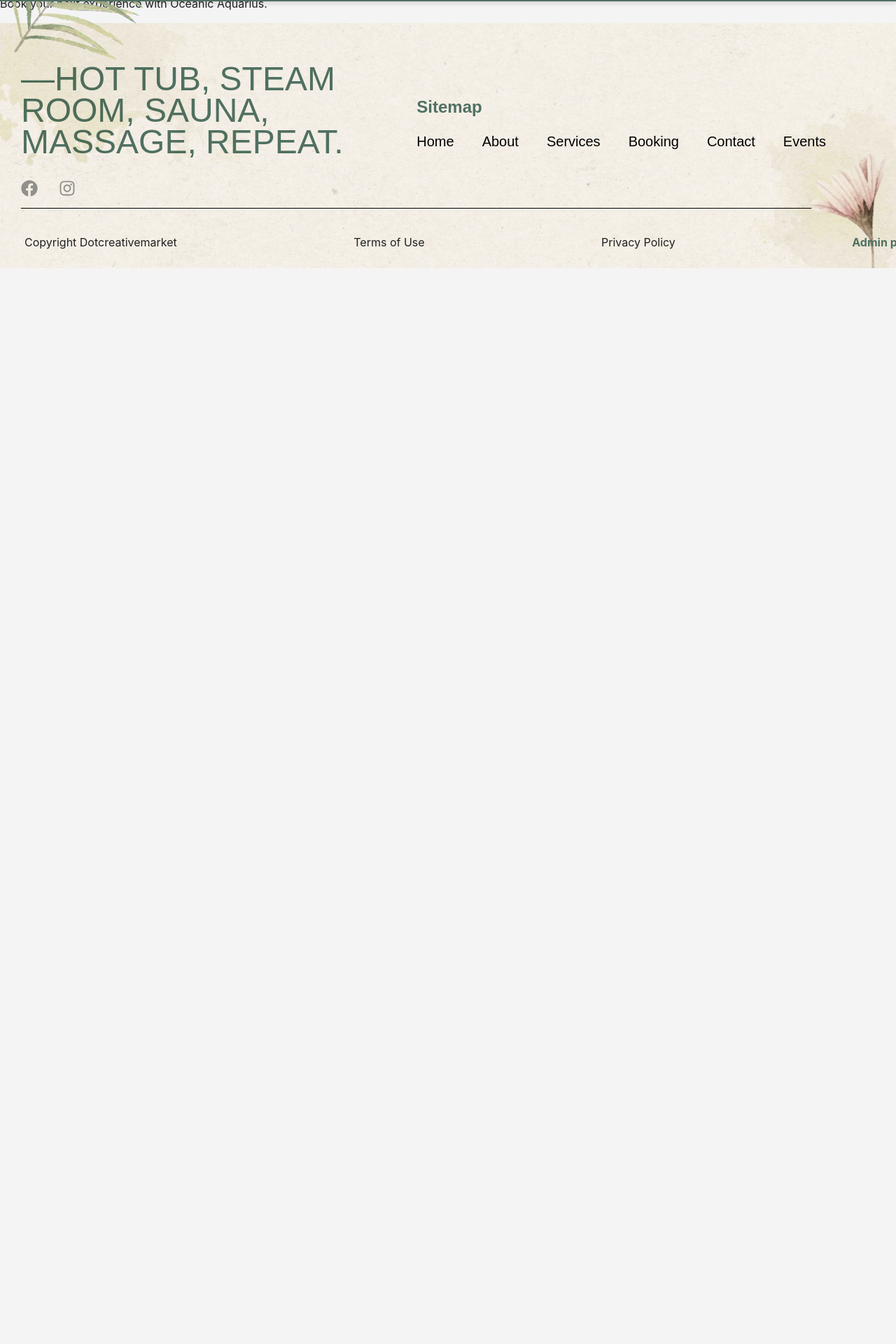
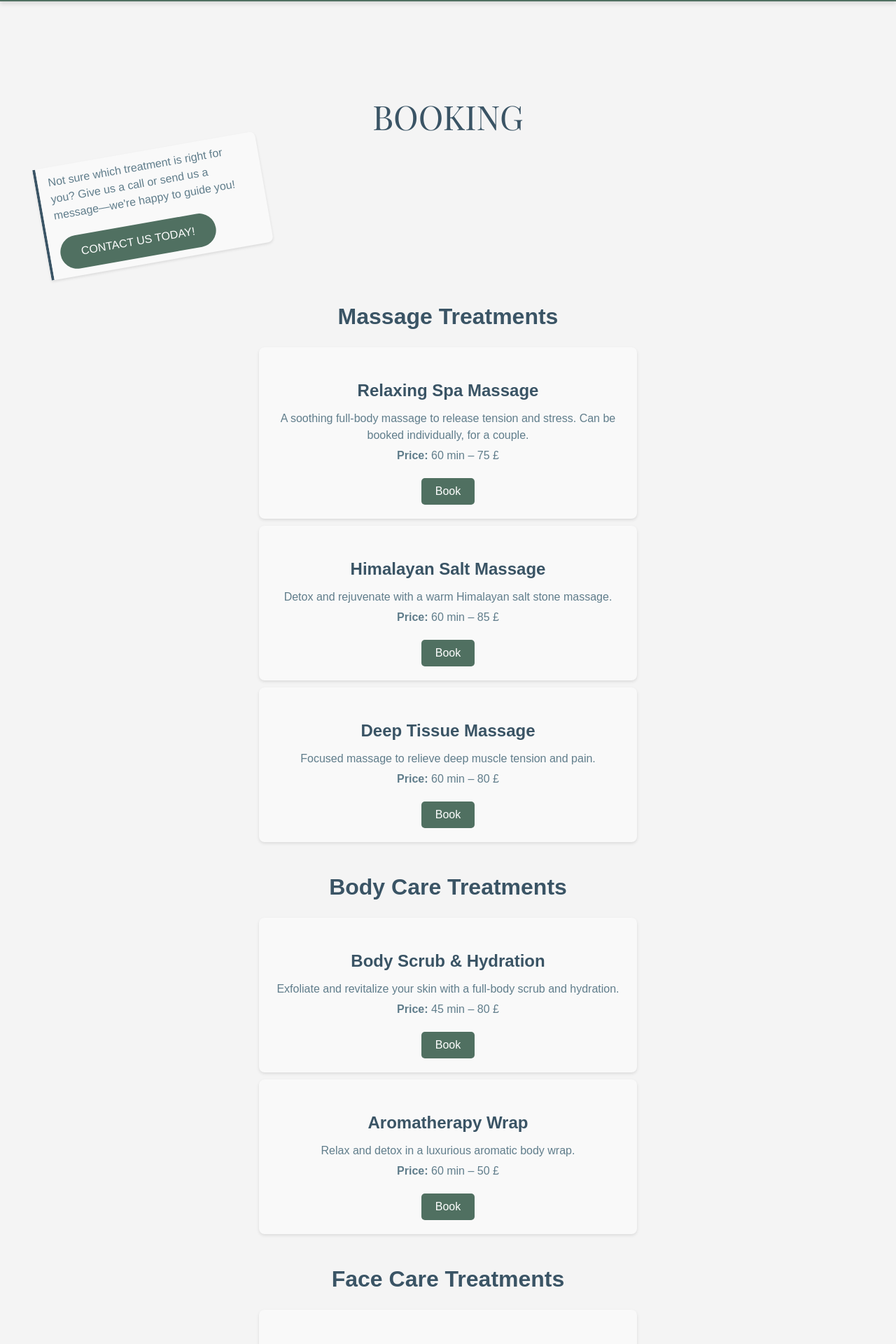
Before and after one commit to EmmaaDy/Examensarbete-SPA, a React (Vite) app in the folder frontend/: page /booking in a window 1280 px wide. Shown: the part 98-2018 px from the top of the page at 70% size. Before the commit the page ends 821 px from the top, so only its background shows below. Built offline with nearby package versions, Linux system fonts and the light colour scheme.

Commit message:
Booking pages and styles

```diff
--- a/frontend/src/pages/Booking.tsx
+++ b/frontend/src/pages/Booking.tsx
@@ -1,10 +1,115 @@
+import { Link } from 'react-router-dom';
+import '../styles/Booking.css';
+
 const Booking = () => {
-    return (
-      <div>
-        <h1>Booking Page</h1>
-        <p>Book your next experience with Oceanic Aquarius.</p>
+  return (
+    <div className="booking">
+      <section className="booking-welcome">
+        <h1>Booking</h1>
+      </section>
+      <div className="booking-message">
+        Not sure which treatment is right for you? Give us a call or send us a message—we're happy to guide you!
+        <br />
+        <a href="/contact" className="booking-contact-link">Contact Us Today!</a>
       </div>
-    );
-  };
 
-  export default Booking;
+      {/* Massage Treatments Section */}
+      <section className="booking-section">
+        <h2>Massage Treatments</h2>
+        <div className="booking-card">
+          <h3>Relaxing Spa Massage</h3>
+          <p>A soothing full-body massage to release tension and stress. Can be booked individually, for a couple.</p>
+          <p><strong>Price:</strong> 60 min – 75 £</p>
+          <button className="booking-button">Book</button>
+        </div>
+        <div className="booking-card">
+          <h3>Himalayan Salt Massage</h3>
+          <p>Detox and rejuvenate with a warm Himalayan salt stone massage.</p>
+          <p><strong>Price:</strong> 60 min – 85 £</p>
+          <button className="booking-button">Book</button>
+        </div>
+        <div className="booking-card">
+          <h3>Deep Tissue Massage</h3>
+          <p>Focused massage to relieve deep muscle tension and pain.</p>
+          <p><strong>Price:</strong> 60 min – 80 £</p>
+          <button className="booking-button">Book</button>
+        </div>
+      </section>
+
+      {/* Body Care Treatments Section */}
+      <section className="booking-section">
+        <h2>Body Care Treatments</h2>
+        <div className="booking-card">
+          <h3>Body Scrub & Hydration</h3>
+          <p>Exfoliate and revitalize your skin with a full-body scrub and hydration.</p>
+          <p><strong>Price:</strong> 45 min – 80 £</p>
+          <button className="booking-button">Book</button>
+        </div>
+        <div className="booking-card">
+          <h3>Aromatherapy Wrap</h3>
+          <p>Relax and detox in a luxurious aromatic body wrap.</p>
+          <p><strong>Price:</strong> 60 min – 50 £</p>
+          <button className="booking-button">Book</button>
+        </div>
+      </section>
+
+      {/* Face Care Treatment Section */}
+      <section className="booking-section">
+        <h2>Face Care Treatments</h2>
+        <div className="booking-card">
+          <h3>Hydrating Facial</h3>
+          <p>Nourish and hydrate your skin with our gentle face treatment.</p>
+          <p><strong>Price:</strong> 45 min – 70 £</p>
+          <button className="booking-button">Book</button>
+        </div>
+        <div className="booking-card">
+          <h3>Anti-Aging Facial</h3>
+          <p>Smooth fine lines and rejuvenate your skin with premium products.</p>
+          <p><strong>Price:</strong> 60 min – 75 £</p>
+          <button className="booking-button">Book</button>
+        </div>
+      </section>
+
+      {/* Sauna Experiences Section */}
+      <section className="booking-section">
+        <h2>Sauna Experiences</h2>
+        <div className="booking-card">
+          <h3>Indoor Sauna Session</h3>
+          <p>Enjoy a private and cozy sauna experience indoors. Can be booked individually, for a couple, or for a group of 6.</p>
+          <p><strong>Price:</strong> 60 min – 50 £</p>
+          <button className="booking-button">Book</button>
+        </div>
+        <div className="booking-card">
+          <h3>Outdoor Sauna Experience</h3>
+          <p>Immerse in nature with our outdoor sauna, perfect for relaxation. Can be booked individually, for a couple, or for a group of 6.</p>
+          <p><strong>Price:</strong> 60 min – 60 £</p>
+          <button className="booking-button">Book</button>
+        </div>
+      </section>
+
+      {/* Relax & Bubble Pool Section */}
+      <section className="booking-section">
+        <h2>Relax & Bubble Pool</h2>
+        <div className="booking-card">
+          <h3>Bubble Pool & Relax Area</h3>
+          <p>Unwind in our luxurious bubble pool and relaxation lounge. Can be booked by groups of up to 10 people.</p>
+          <p><strong>Price:</strong> 90 min – 70 £</p>
+          <button className="booking-button">Book</button>
+        </div>
+      </section>
+
+      {/* Events Section */}
+      <section className="booking-section-events">
+        <h2>Events</h2>
+        <div className="booking-card-events">
+          <h3>Customizable Event Packages</h3>
+          <p>Plan your perfect event with our tailored packages, perfect for any occasion.</p>
+          <Link to="/event/packages" className="booking-link-events">Learn More About Our Event Packages</Link>
+          </div>
+      </section>
+
+    </div>
+  );
+};
+
+export default Booking;
--- /dev/null
+++ b/frontend/src/styles/Booking.css
@@ -0,0 +1,174 @@
+.booking-welcome h1 {
+  font-size: 3rem;
+  color: #3A5465;
+  text-transform: uppercase;
+  font-family: 'Playfair Display', serif;
+  font-weight: 300;
+  margin-top: 13rem;
+  text-align: center;
+}
+
+.booking {
+  padding: 20px;
+  font-family: Arial, sans-serif;
+}
+
+.booking-message {
+  position: relative;
+  margin-bottom: 20px;
+  right: -40px;
+  font-size: 1rem;
+  color: #607D8B;
+  padding: 10px 15px;
+  border-radius: 0 8px 8px 0;
+  transform: rotate(-10deg);
+  transform-origin: left;
+  max-width: 18rem;
+  background-color: #f9f9f9;
+  box-shadow: 0 2px 4px rgba(0, 0, 0, 0.1);
+  border-left: 4px solid #3A5465;
+}
+
+.booking-contact-link {
+  display: inline-block;
+  margin-top: 20px;
+  padding: 12px 30px;
+  background-color: #507061;
+  color: white;
+  text-decoration: none;
+  border-radius: 50px;
+  transition: background-color 0.3s ease;
+  text-transform: uppercase;
+}
+
+.booking-contact-link:hover {
+  background-color: #3e5a48;
+}
+
+.booking-header {
+  text-align: center;
+  margin-bottom: 30px;
+}
+
+.booking-header h1 {
+  font-size: 2.5rem;
+  color: #3A5465;
+}
+
+.booking-header p {
+  font-size: 1.2rem;
+  color: #607D8B;
+}
+
+.booking-section {
+  margin-bottom: 40px;
+}
+
+.booking-section h2 {
+  font-size: 2rem;
+  color: #3A5465;
+  margin-bottom: 20px;
+  text-align: center;
+}
+
+.booking-card {
+  background-color: #f9f9f9;
+  border-radius: 8px;
+  padding: 20px;
+  margin: 10px auto;
+  max-width: 500px;
+  box-shadow: 0 2px 4px rgba(0, 0, 0, 0.1);
+  text-align: center;
+}
+
+.booking-card h3 {
+  font-size: 1.5rem;
+  margin-bottom: 10px;
+  color: #3A5465;
+}
+
+.booking-card p {
+  font-size: 1rem;
+  color: #607D8B;
+  margin: 5px 0;
+}
+
+.booking-button {
+  margin-top: 15px;
+  padding: 10px 20px;
+  background-color: #507061;
+  color: white;
+  border: none;
+  border-radius: 5px;
+  cursor: pointer;
+  font-size: 1rem;
+  transition: background-color 0.3s;
+}
+
+.booking-button:hover {
+  background-color: #3e5a48;
+}
+
+.booking-section-events {
+  background-color: #f9f9f9;
+  border-radius: 8px;
+  padding: 20px;
+  max-width: 500px;
+  box-shadow: 0 2px 4px rgba(0, 0, 0, 0.1);
+  text-align: center;
+  margin: 40px auto;
+}
+
+.booking-card-events {
+  margin: 0 auto;
+  padding: 10px;
+  text-align: center;
+}
+
+.booking-link-events {
+  display: inline-block;
+  margin-top: 15px;
+  padding: 10px 20px;
+  background-color: #507061;
+  color: white;
+  text-decoration: none;
+  border-radius: 5px;
+  font-size: 1rem;
+  text-align: center;
+  transition: background-color 0.3s;
+}
+
+.booking-link-events:hover {
+  background-color: #3e5a48;
+}
+
+.available-slots-modal {
+  position: fixed;
+  top: 0;
+  left: 0;
+  width: 100%;
+  height: 100%;
+  background: rgba(0, 0, 0, 0.5);
+  display: flex;
+  justify-content: center;
+  align-items: center;
+}
+
+.modal-content {
+  background: #fff;
+  padding: 20px;
+  border-radius: 10px;
+  max-width: 600px;
+  width: 90%;
+  box-shadow: 0 4px 10px rgba(0, 0, 0, 0.25);
+}
+
+.close-modal-button {
+  background: #f44336;
+  color: #fff;
+  border: none;
+  padding: 10px 20px;
+  border-radius: 5px;
+  cursor: pointer;
+  margin-top: 10px;
+}
```
